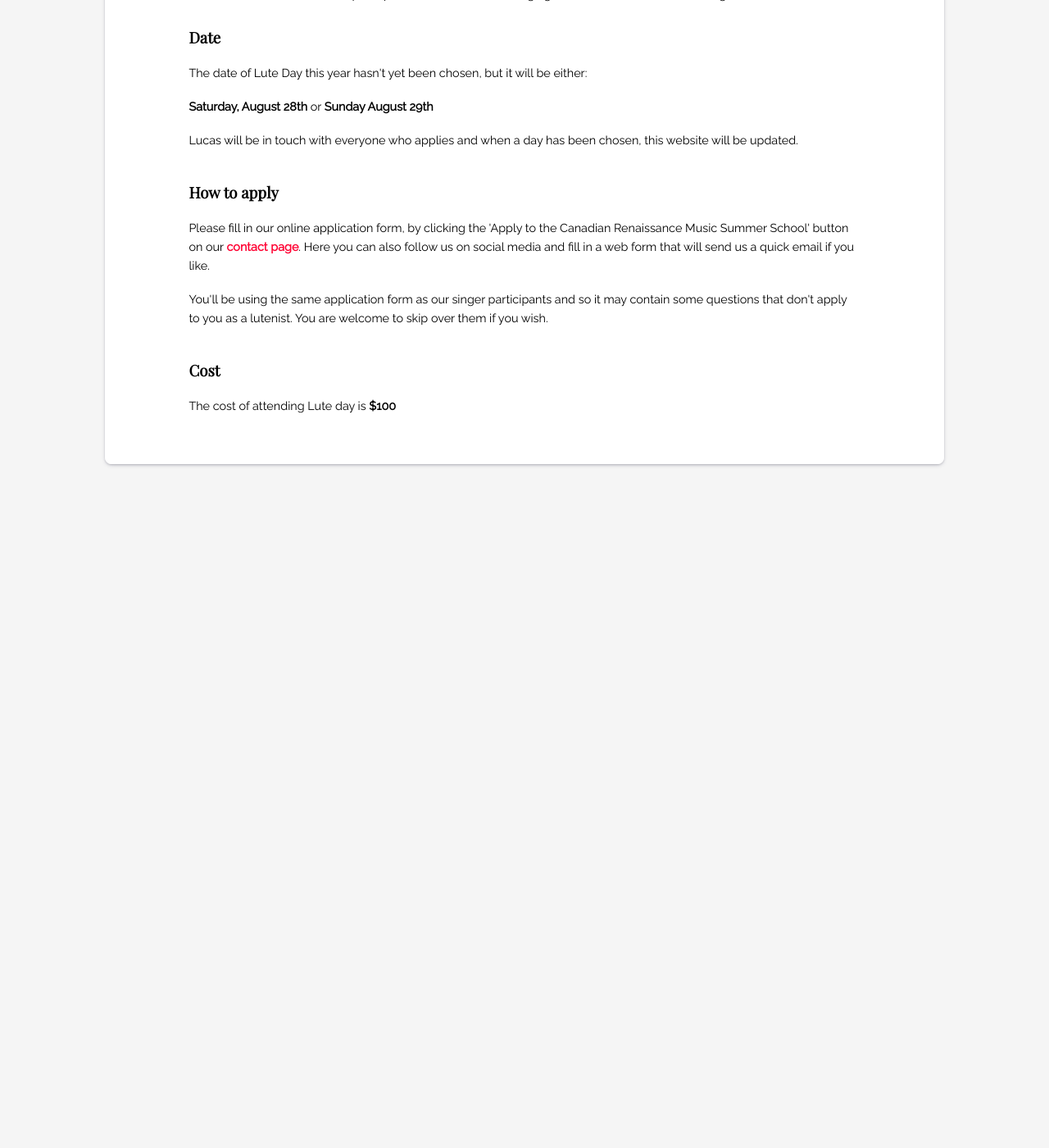
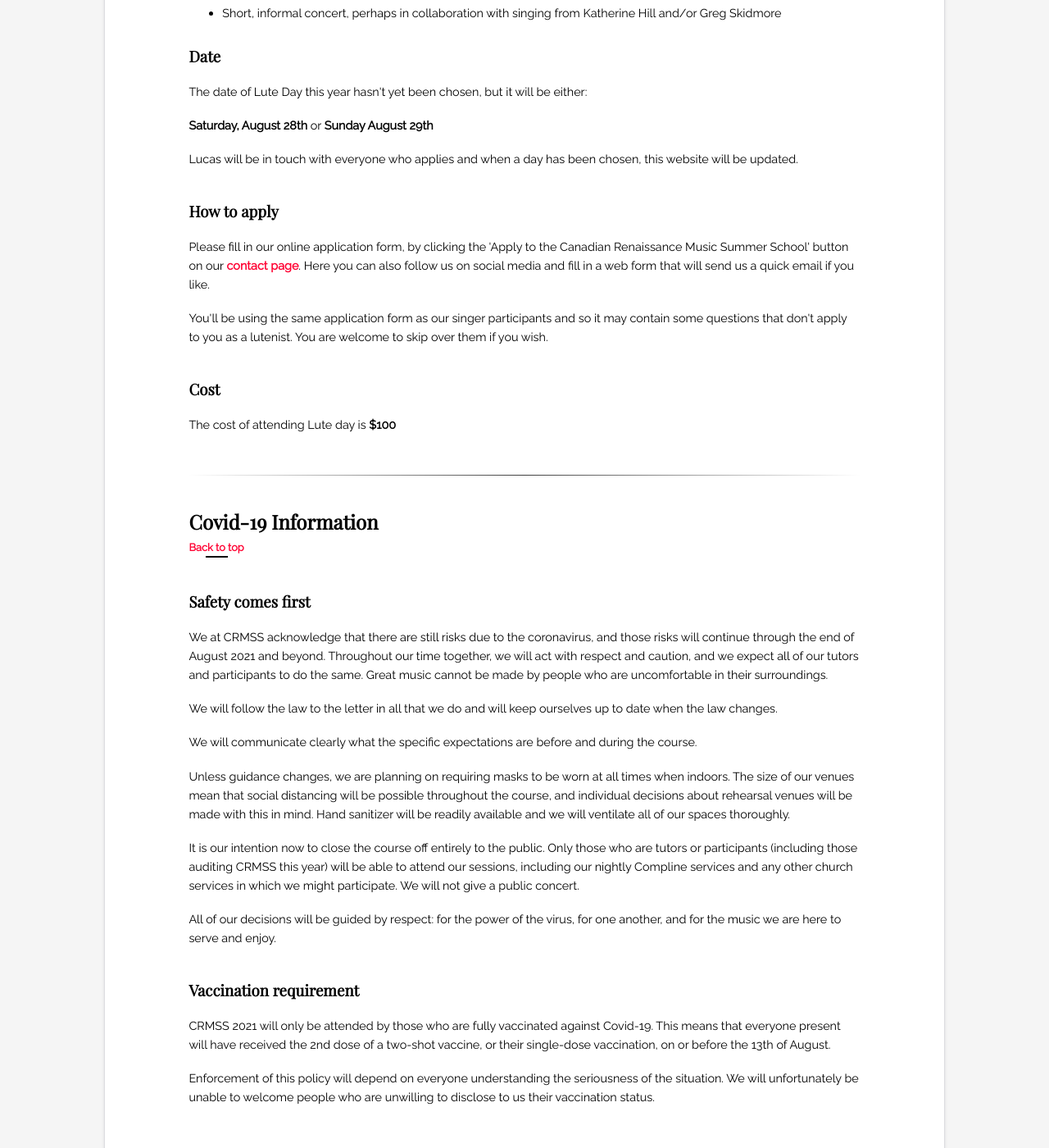
Before and after one commit to gregskidmore/crmss, a Jekyll site: the page built from course.html, in a window 1280 px wide and 1400 px high, scrolled down 5626 px. Shown: the whole window at 82% size. Built offline with Jekyll 4.4.1, drawn with Linux system fonts in a browser that asks for light colours; before the commit the page ends 6256 px from its top, so only the background shows below that; some of the changed text lies outside the part shown.

Commit message:
added covid-19 section

```diff
--- a/course.html
+++ b/course.html
@@ -28,7 +28,7 @@ page-nav-items:
   <h1>Course Description</h1>
 </center>
 
-{%- comment -%} {% include covid-warning-sub.html %} {%- endcomment -%} {% include page-nav.html page-nav-item-ids="1 2 3 4 5" %}
+{% include page-nav.html page-nav-item-ids="1 2 3 4 5 6" %}
 
 <h2 id="repertoire">Repertoire</h2>
 <a class="back-to-top" onclick="javascript:ScrollToTop();">Back to top</a>
@@ -177,7 +177,7 @@ page-nav-items:
   internal event allows us both to perform the repertoire we have been working on together but also to perform 'to' one another. This event on the Thursday evening
   will be open ended and for everyone. We can't wait to see what you all come up with!
 </p>
-<p>As circumstances change, it may be possible to update our performance plans.</p>
+<p>As circumstances change, it may be possible to update our performance plans, including the possibility of opening up some of our events to the public.</p>
 
 <hr />
 
@@ -360,7 +360,6 @@ page-nav-items:
 <h3>Cost</h3>
 <p>The cost of attending Lute day is <b>$100</b></p>
 
-<!--
 <hr />
 
 <h2 id="covid">Covid-19 Information</h2>
@@ -375,11 +374,13 @@ page-nav-items:
 <p>We will communicate clearly what the specific expectations are before and during the course.</p>
 <p>
   Unless guidance changes, we are planning on requiring masks to be worn at all times when indoors. The size of our venues mean that social distancing will be
-  possible throughout the course, and individual decisions about rehearsal venues will be made with this in mind. Hand sanitizer will be readily available.
+  possible throughout the course, and individual decisions about rehearsal venues will be made with this in mind. Hand sanitizer will be readily available and we
+  will ventilate all of our spaces thoroughly.
 </p>
 <p>
-  It is our intention now to close the course off entirely to the public. Only those who are tutors or participants will be able to attend our sessions, including
-  our nightly Compline services and any other church services we may celebrate. We will not give a public concert.
+  It is our intention now to close the course off entirely to the public. Only those who are tutors or participants (including those auditing CRMSS this year) will
+  be able to attend our sessions, including our nightly Compline services and any other church services in which we might participate. We will not give a public
+  concert.
 </p>
 <p>All of our decisions will be guided by respect: for the power of the virus, for one another, and for the music we are here to serve and enjoy.</p>
 
@@ -392,4 +393,3 @@ page-nav-items:
   Enforcement of this policy will depend on everyone understanding the seriousness of the situation. We will unfortunately be unable to welcome people who are
   unwilling to disclose to us their vaccination status.
 </p>
--->
```
Also changed, not shown: 1 other file.
